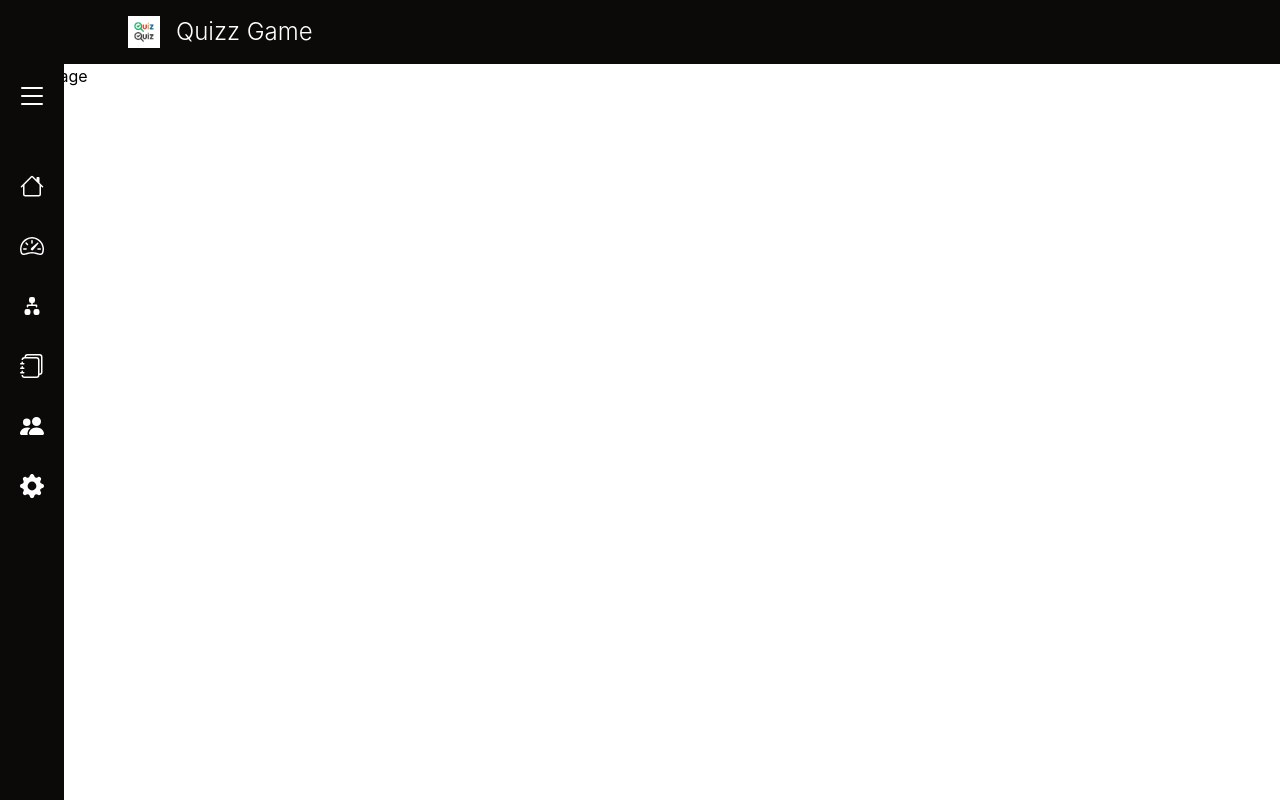
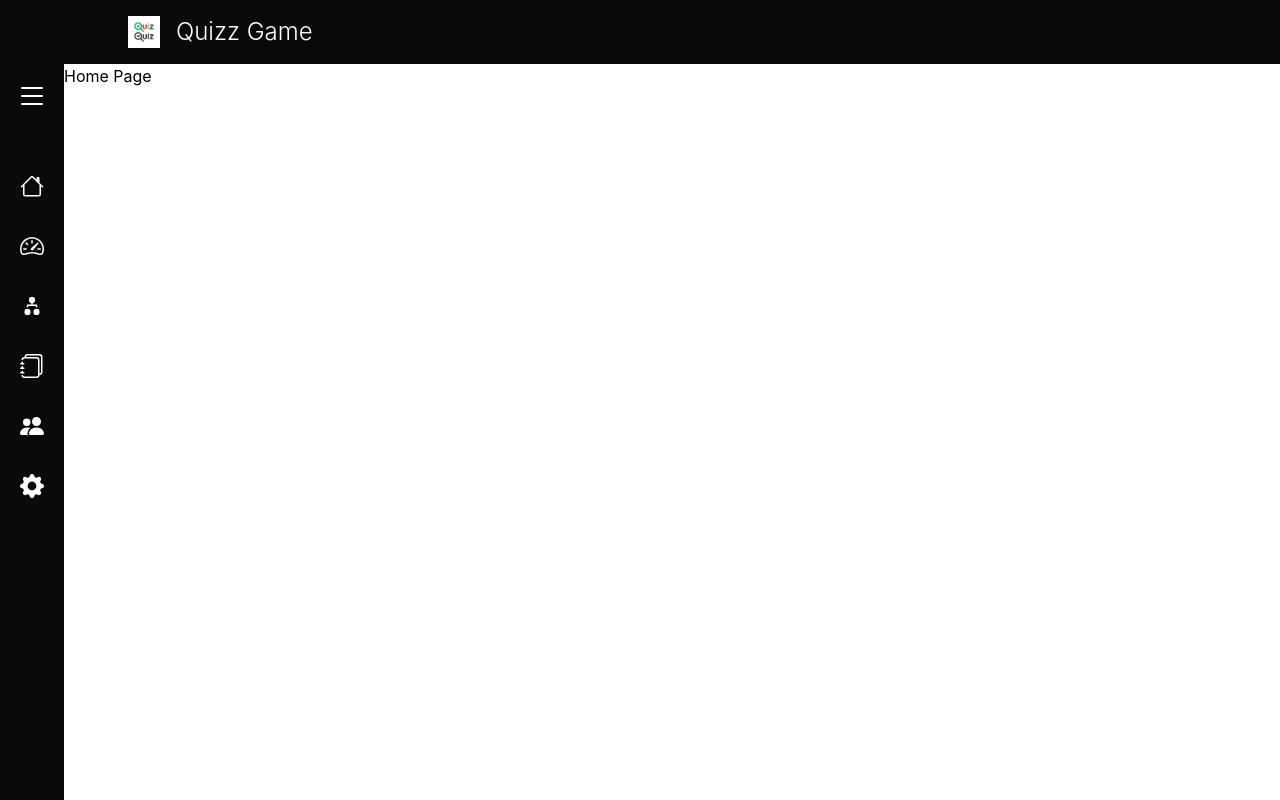
Before and after one commit to briansleonel/quiz-wave-client, a React (Vite) app: page / in a window 1280 px wide. Built offline with nearby package versions, Linux system fonts and the light colour scheme.

Commit message:
styles: change component styles

```diff
--- a/src/components/Layout/Container.tsx
+++ b/src/components/Layout/Container.tsx
@@ -1,3 +1,3 @@
 export default function Container({ children }: { children: React.ReactNode }) {
-    return <div className="w-full min-h-[calc(100vh-4rem)]">{children}</div>;
+    return <div className="w-full min-h-[calc(100vh-4rem)] p-4 md:p-0 md:pl-16">{children}</div>;
 }
```
